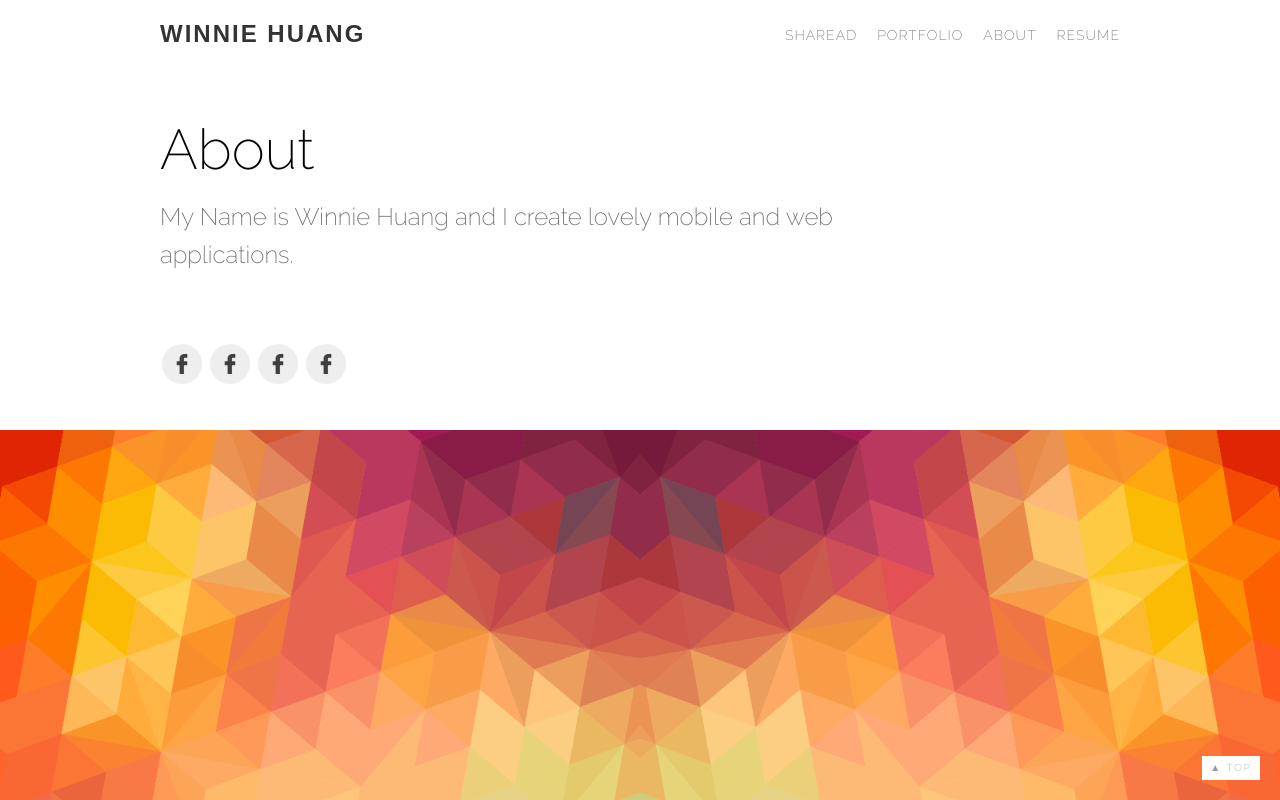
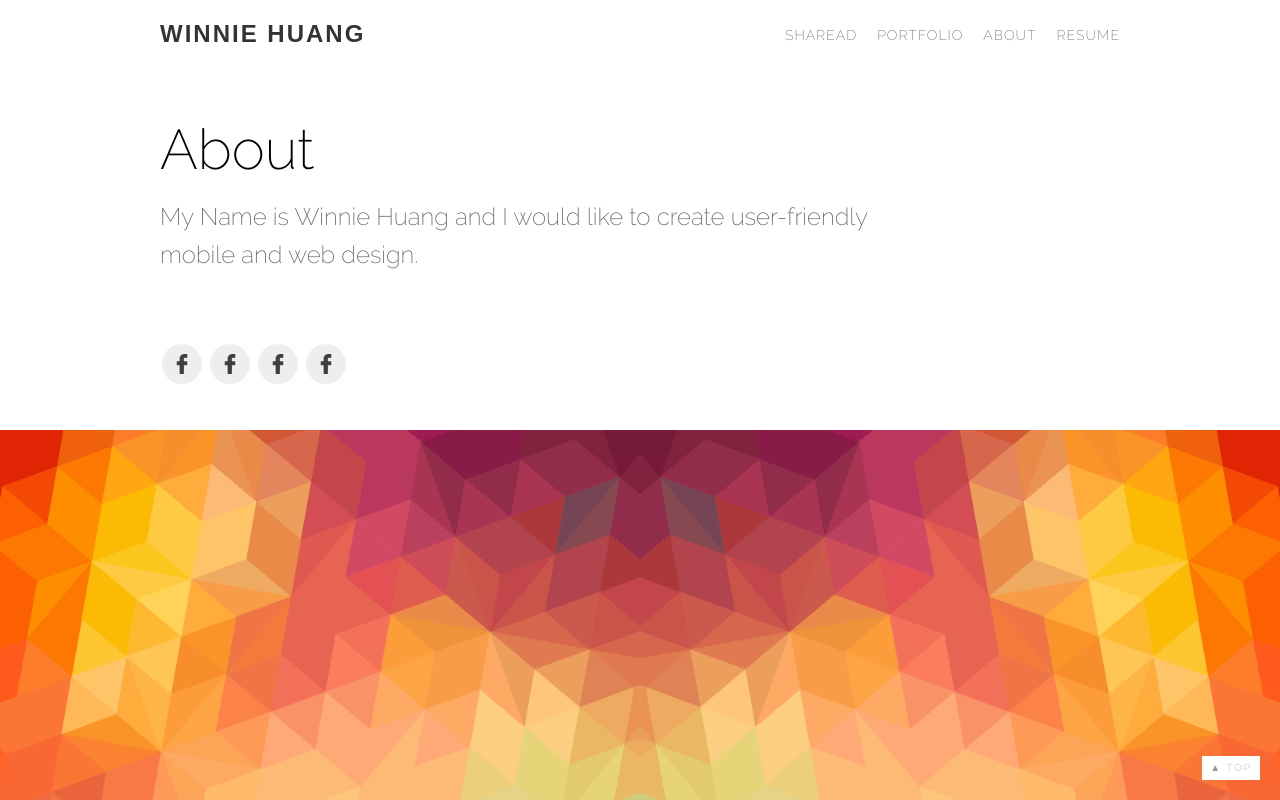
Before and after one commit to winniehuange/test, a plain HTML site: page about.html in a window 1280 px wide. Shown: the top 800 px of the page. Drawn offline with Linux system fonts and the light colour scheme.

Commit message:
[關於我]文字描述修正

```diff
--- a/about.html
+++ b/about.html
@@ -36,7 +36,7 @@
  	<main class="about">
  		<div class="pagetitle">
  			<h2 class="title">About</h2>
- 			<h3 class="subtitle">My Name is Winnie Huang and I create lovely mobile and web applications.</h3>
+ 			<h3 class="subtitle">My Name is Winnie Huang and I would like to create user-friendly mobile and web design.</h3>
  		</div>
  		<div class="btn-social">
  	 		<a href="#" class="social-icon facebook"></a>
```
